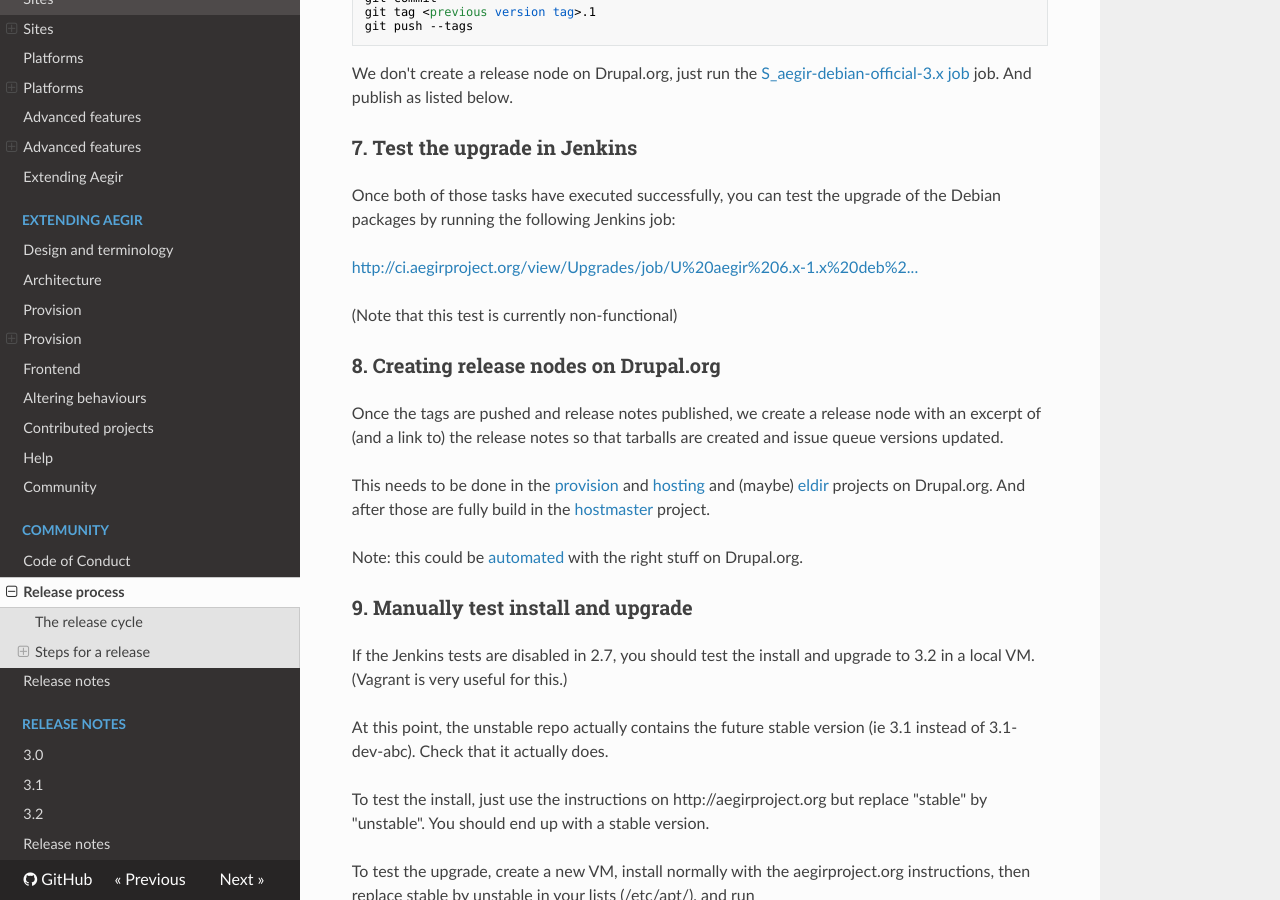
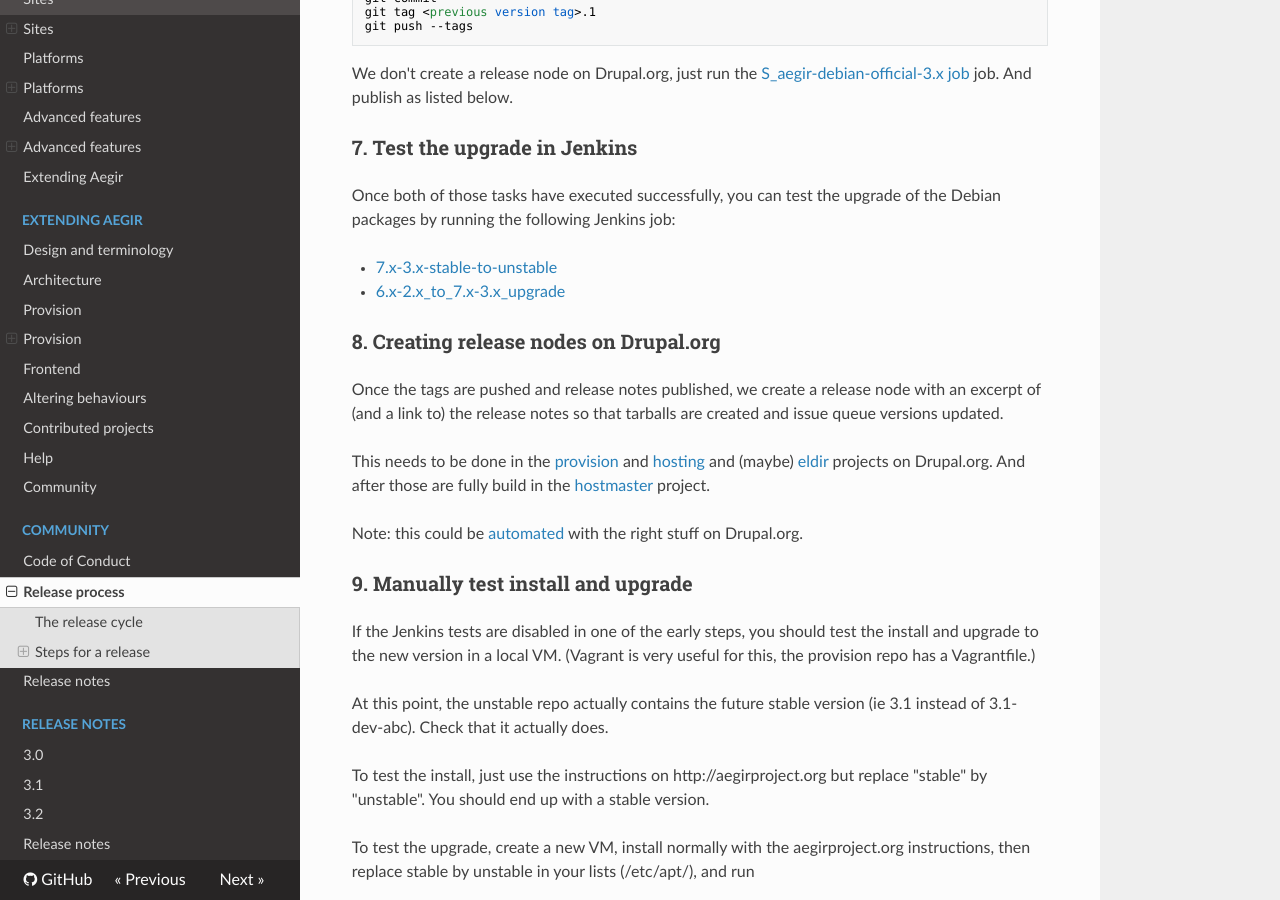
Before and after one commit to aegir-project/documentation, an MkDocs documentation site: the page built from docs/community/release-process.md, in a window 1280 px wide and 900 px high, scrolled down 3619 px. Built offline with MkDocs 1.6.1, drawn with Linux system fonts in a browser that asks for light colours; nearby versions of some CDN libraries; old or Windows-style settings are respelled for this version of MkDocs.

Commit message:
Update Jenkins links

```diff
--- a/docs/community/release-process.md
+++ b/docs/community/release-process.md
@@ -127,9 +127,9 @@
 
 Once both of those tasks have executed successfully, you can test the upgrade of the Debian packages by running the following Jenkins job:
 
-[http://ci.aegirproject.org/view/Upgrades/job/U%20aegir%206.x-1.x%20deb%2...](http://ci.aegirproject.org/view/Upgrades/job/U%20aegir%206.x-1.x%20deb%20upgrade/ "http://ci.aegirproject.org/view/Upgrades/job/U%20aegir%206.x-1.x%20deb%20upgrade/")
+* [7.x-3.x-stable-to-unstable](http://ci.aegirproject.org/view/Upgrades/job/U_aegir_7.x-3.x-stable-to-unstable-deb-package)
+* [6.x-2.x_to_7.x-3.x_upgrade](http://ci.aegirproject.org/view/Upgrades/job/U_aegir_6.x-2.x_to_7.x-3.x_upgrade/)
 
-(Note that this test is currently non-functional)
 
 ### 8. Creating release nodes on Drupal.org
 
@@ -142,7 +142,7 @@
 
 ### 9. Manually test install and upgrade
 
-If the Jenkins tests are disabled in 2.7, you should test the install and upgrade to 3.2 in a local VM. (Vagrant is very useful for this.)
+If the Jenkins tests are disabled in one of the early steps, you should test the install and upgrade to the new version in a local VM. (Vagrant is very useful for this, the provision repo has a Vagrantfile.)
 
 At this point, the unstable repo actually contains the future stable version (ie 3.1 instead of 3.1-dev-abc). Check that it actually does.
 
```
